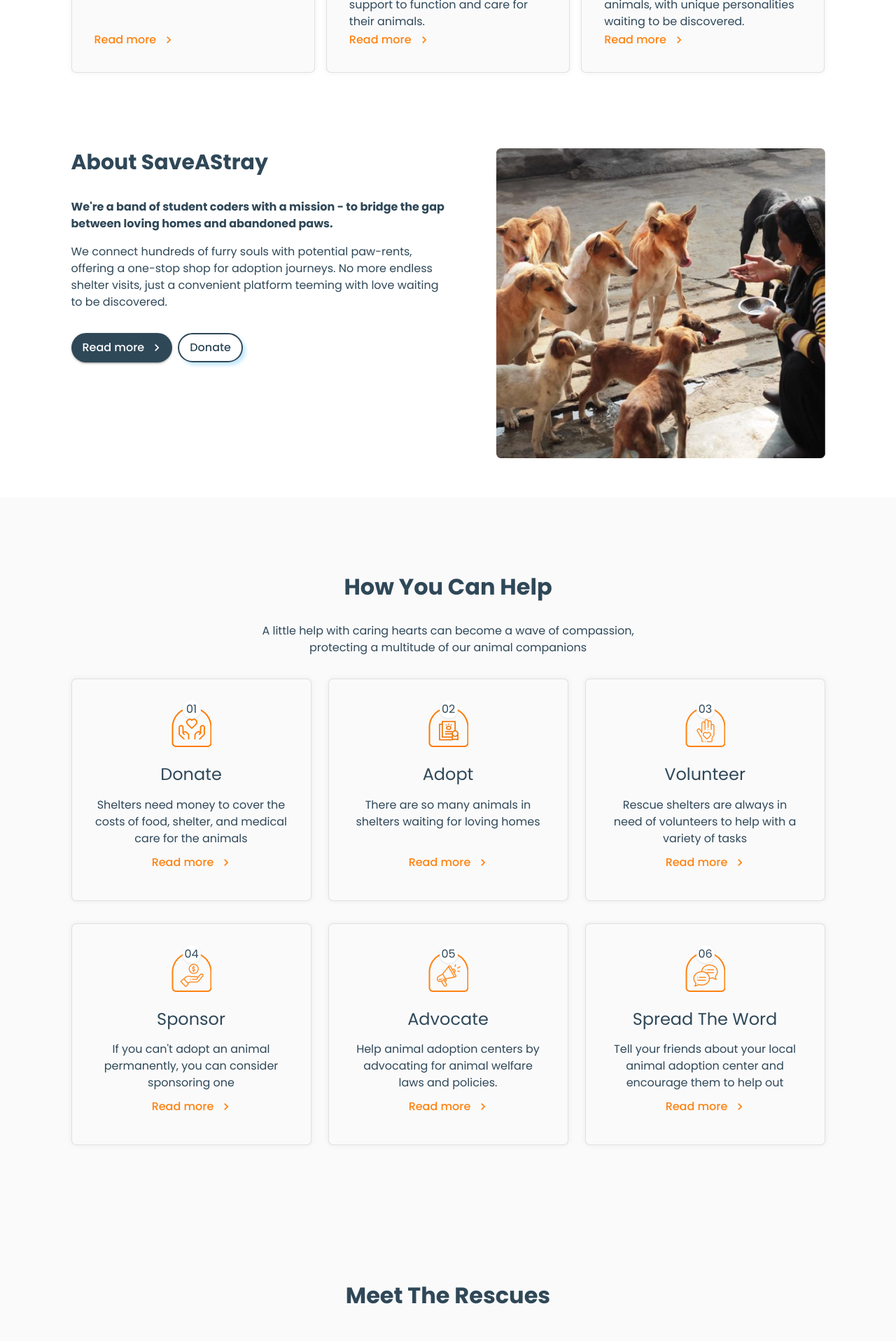
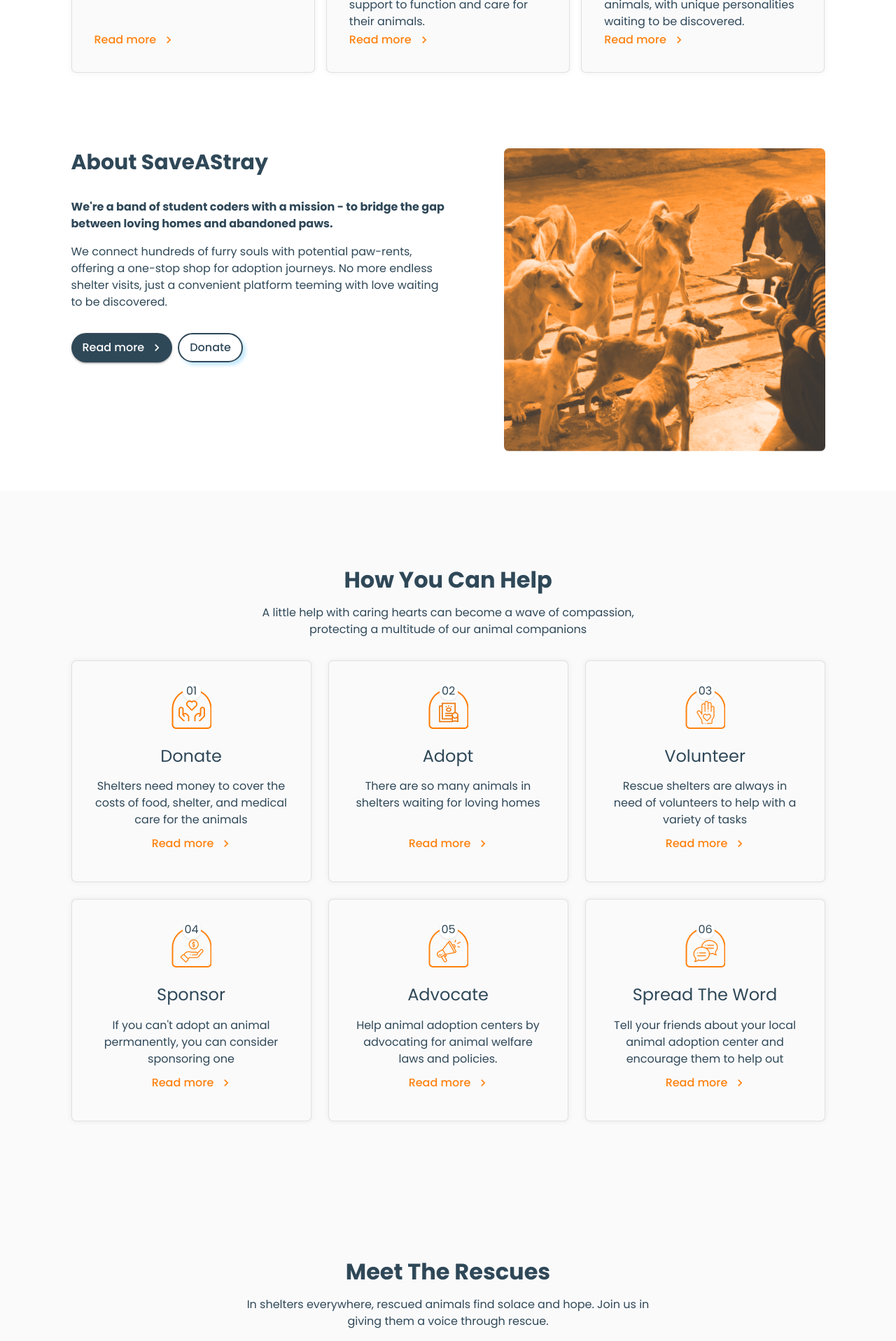
Before and after one commit to RockyBalbonys/SaveAStray, a React (Vite) app in the folder client/: page / in a window 1280 px wide. Shown: the part 880-2797 px from the top of the page at 70% size. Built offline with nearby package versions, Linux system fonts and the light colour scheme.

Commit message:
landing design, routing ng button and card

```diff
--- a/client/src/Components/PageComponent/Donate.jsx
+++ b/client/src/Components/PageComponent/Donate.jsx
@@ -19,7 +19,6 @@ const donateBackground = {
 const Donate = () => {
   return (
     <Box sx={donateBackground} component="section">
-      <div style={filter}></div>
       <Box
         position="absolute"
         sx={{
--- a/client/src/Pages/Home.jsx
+++ b/client/src/Pages/Home.jsx
@@ -15,12 +15,14 @@ import { CustomButton } from "../Components/Button/CustomButton";
 import heroImage from "../assets/images/Herocopy.png";
 import catImage from "../assets/images/Cats.png";
 import dogImage from "../assets/images/Dogs.png";
-import aboutImage from "../assets/images/image_14.png";
+import aboutImage from "../assets/images/HomeAbout.png";
 import FavoriteBorderIcon from "@mui/icons-material/FavoriteBorder";
 import ChevronRightIcon from "@mui/icons-material/ChevronRight";
 import Donate from "../Components/PageComponent/Donate";
 import Footer from "../Components/PageComponent/Footer";
 import { cardContent, helpContent } from "../constants/landingPage";
+
+
 
 export const Home = () => {
   return (
@@ -134,9 +136,10 @@ function HeroSection() {
           flexDirection: "column",
           alignItems: "center",
           gap: 4,
+          paddingBottom: 8,
         }}
       >
-        <Typography sx={H1Style}>Rescue.Adopt.Love</Typography>
+        <Typography sx={H1Style}>Rescue. Adopt. Love.</Typography>
         <Typography sx={H2Style}>
           Looking for a loyal adventure buddy? Look no further than your local
           shelter! Adopt a pup and fill your life with pawsitive memories.
@@ -189,10 +192,11 @@ function HeroCard() {
         container
         justifyContent="center"
         spacing={2}
-        alignContent="baseline"
+        alignContent="top"
       >
         {cardContent.map((card, index) => (
           <Grid item md={4} key={index} width="300px">
+            <RouterLink to={`/articles/${index+5}`}>
             <Card
               sx={cardHeroStyle}
               onMouseEnter={() => handleMouseEnter(index)}
@@ -238,6 +242,7 @@ function HeroCard() {
                 </CustomButton>
               </CardActions>
             </Card>
+            </RouterLink>
           </Grid>
         ))}
       </Grid>
@@ -278,7 +283,7 @@ function AboutContent() {
               </Typography>
             </Box>
             <Stack direction="row" spacing={1}>
-              <CustomButton variant="contained" endIcon={<ChevronRightIcon />}>
+              <CustomButton variant="contained" endIcon={<ChevronRightIcon />} href="/About">
                 Read more
               </CustomButton>
               <CustomButton variant="outlined">Donate</CustomButton>
@@ -301,9 +306,10 @@ function AboutContent() {
               backgroundSize: "cover",
               display: "flex",
               justifyContent: "flex-end",
+              paddingLeft: 10,
             }}
           >
-            <img src={aboutImage} alt="about image" />
+            <img src={aboutImage} style={{borderRadius: "7px" }} alt="about image" />
           </Box>
         </Grid>
       </Grid>
@@ -324,10 +330,10 @@ function HelpContent() {
           color: "#2F4858",
         }}
       >
-        <Typography mb={4} variant="h4" component="div" fontWeight="bold">
+        <Typography mb={2} variant="h4" component="div" fontWeight="bold">
           How You Can Help
         </Typography>
-        <Typography maxWidth="600px">
+        <Typography maxWidth="600px" >
           A little help with caring hearts can become a wave of compassion,
           protecting a multitude of our animal companions
         </Typography>
@@ -341,14 +347,14 @@ function HelpCard() {
     <Container maxWidth="lg">
       <Grid
         container
-        justifyContent="center"
+        justifyContent={"center"}
         spacing={2}
-        alignContent="baseline"
-        rowSpacing={4}
+        alignContent="center"
+        rowSpacing={3}
         columnSpacing={3}
       >
         {helpContent.map((card, index) => (
-          <HelpCardItem key={index} card={card} index={index} />
+           <HelpCardItem card={card} index={index} />
         ))}
       </Grid>
     </Container>
@@ -464,49 +470,34 @@ function MeetTheRescues() {
         mt: { xs: "40px", sm: "50px", md: "195px", color: "#2F4858" },
       }}
     >
-      <Box
+
+        <Box
+        textAlign="center"
         sx={{
           display: "flex",
           flexDirection: "column",
+          alignItems: "center",
           marginBottom: "32px",
-          gap: 4,
+          color: "#2F4858",
         }}
       >
-        <Typography
-          textAlign="center"
-          variant="h4"
-          component="div"
-          fontWeight="bold"
-          sx={{
-            mb: {
-              xs: 1,
-              sm: 2,
-              md: 4,
-            },
-          }}
-        >
+        <Typography mb={2} variant="h4" component="div" fontWeight="bold">
           Meet The Rescues
         </Typography>
-        <Typography>
-          <Typography fontWeight="bold" component="span">
-            Across the country, dedicated shelters open their doors to hundreds
-            of rescued animals, each with a story of hardship and resilience.
-          </Typography>
-          These havens become sanctuaries, offering not just food and shelter,
-          but a chance at healing and a future filled with love. Be moved by the
-          power of rescue - together, we can ensure the voiceless are heard.
+        <Typography maxWidth="600px" mb={3}>
+          In shelters everywhere, rescued animals find solace and hope. Join us in giving them a voice through rescue.
         </Typography>
         <Grid container textAlign="center" columnSpacing={4}>
-          <Grid item xs={12} sm={12} md={6}>
+          <Grid item xs={12} sm={12} md={6} mb={2}>
             <Box>
               <ButtonAnimals img={dogImage} />
-              <Typography color="initial">Dogs</Typography>
+              <Typography color="initial" mt={1}>Dogs</Typography>
             </Box>
           </Grid>
-          <Grid item xs={12} sm={12} md={6}>
+          <Grid item xs={12} sm={12} md={6} mb={2}>
             <Box>
               <ButtonAnimals img={catImage} />
-              <Typography color="initial">Cats</Typography>
+              <Typography color="initial" mt={1}>Cats</Typography>
             </Box>
           </Grid>
         </Grid>
```
Also changed, not shown: client/src/assets/images/HomeAbout.png (added), client/src/assets/images/image_donate.png.
